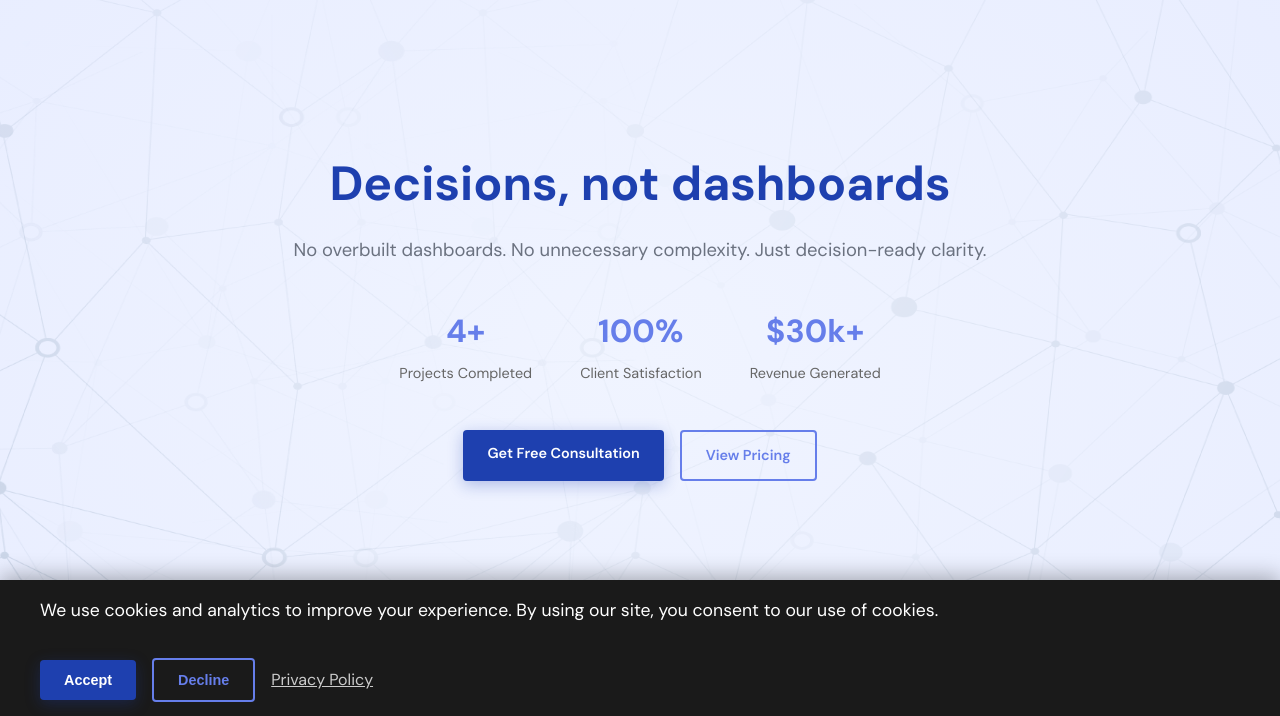
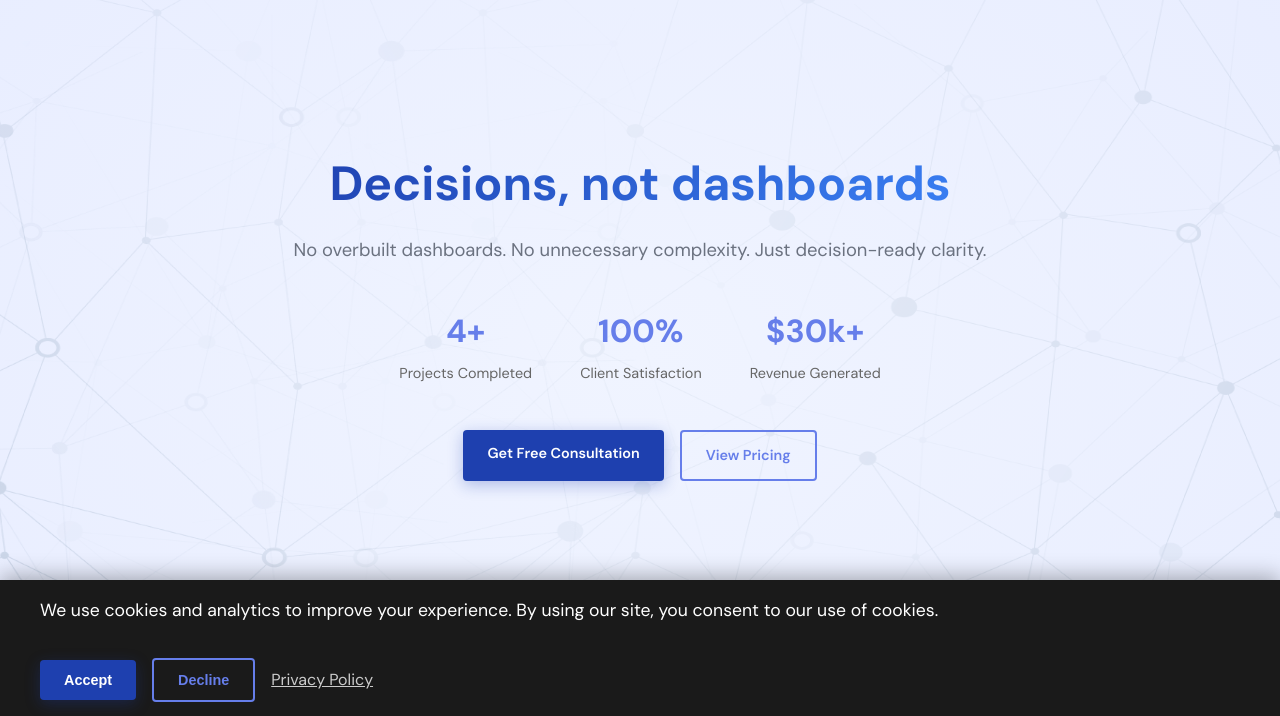
Before and after one commit to WilJones-Red/LeoConsult, a website: page index.html in a window 1280 px wide. Shown: the part 82-798 px from the top of the page. Drawn offline with Linux system fonts and the light colour scheme.

Commit message:
Updated the headline color to gradient in hero section

```diff
--- a/css/style.css
+++ b/css/style.css
@@ -552,7 +552,7 @@ a {
     font-weight: 700;
     line-height: 1.2;
     margin-bottom: 1.5rem;
-    background: #1E40AF;
+    background: linear-gradient(135deg, #1E40AF 0%, #3B82F6 100%);
     -webkit-background-clip: text;
     -webkit-text-fill-color: transparent;
     background-clip: text;
```
